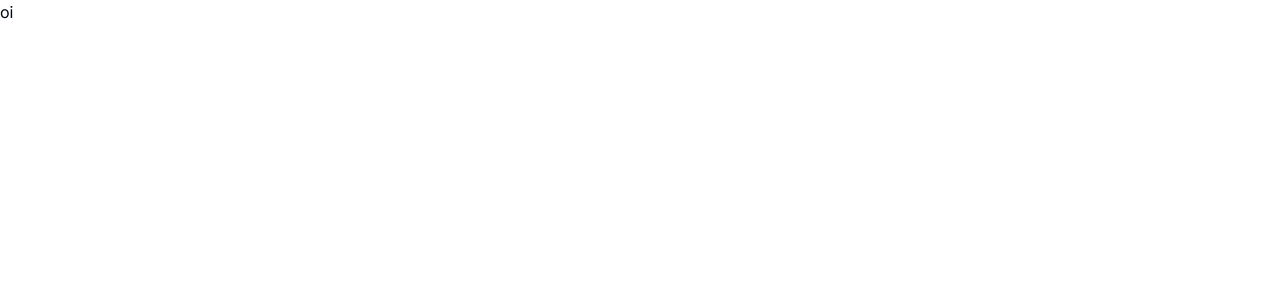
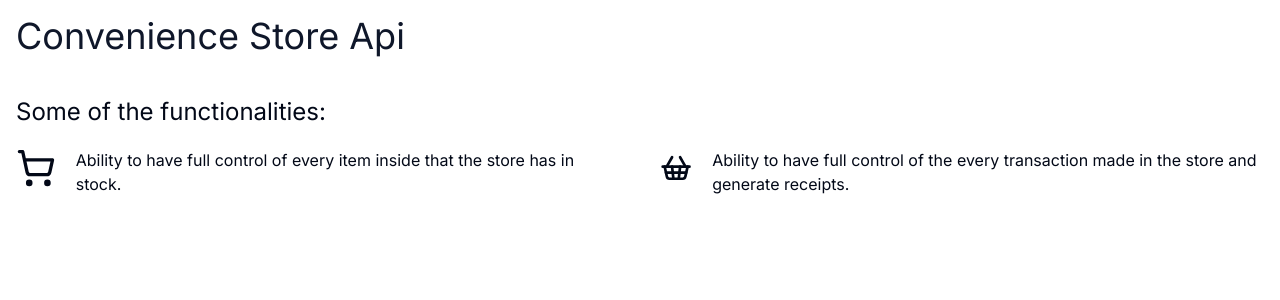
Before and after one commit to diegorezm/convenience.store.api, a Next.js app in the folder web/: page / in a window 1280 px wide. Shown: the top 300 px of the page. Built offline with nearby package versions, Linux system fonts and the light colour scheme.

Commit message:
feat: home page (for now)

```diff
--- a/web/src/app/page.tsx
+++ b/web/src/app/page.tsx
@@ -1,7 +1,37 @@
+import { LucideIcon, ShoppingBasket, ShoppingCart } from "lucide-react"
+
 export default function Home() {
+  type Action = {
+    description: string,
+    Icon: LucideIcon
+  }
+  const actionList: Action[] = [{
+    description: "Ability to have full control of every item inside that the store has in stock.",
+    Icon: ShoppingCart
+  },
+  {
+    description: "Ability to have full control of the every transaction made in the store and generate receipts.",
+    Icon: ShoppingBasket
+  },
+  ]
   return (
+    <section className="p-4">
       <div>
-        oi
+        <h1 className="text-4xl text-primary">Convenience Store Api</h1>
       </div>
-  );
+      <div className="my-10">
+        <h2 className="text-2xl">Some of the functionalities: </h2>
+        <ul className="grid grid-cols-2 2xl:grid-cols-3 gap-10 my-5">
+          {actionList.map((e, i) => {
+            return (
+              <li key={i} className="flex flex-row gap-5">
+                <e.Icon className="h-10 w-10"/>
+                <p>{e.description}</p>
+              </li>
+            )
+          })}
+        </ul>
+      </div>
+    </section>
+  )
 }
```
